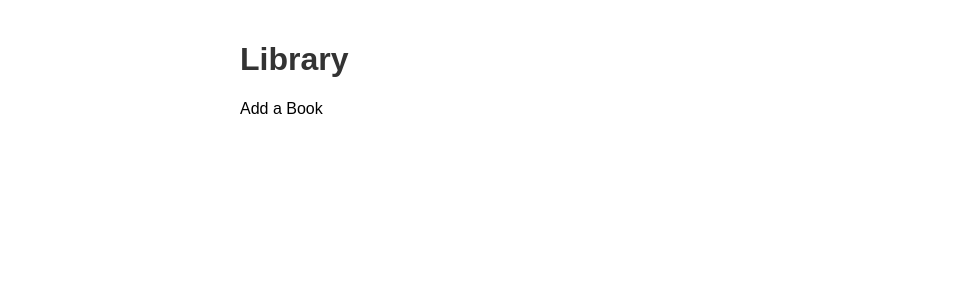
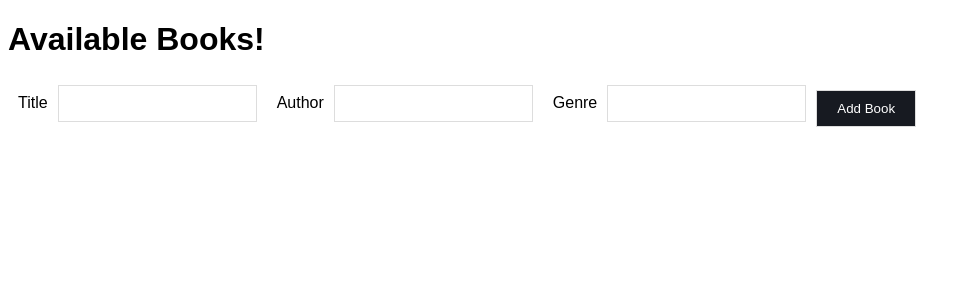
Before and after one commit to SOLARIS-VI/w3d15_homework, a Flask app: page / in a window 1280 px wide. Shown: the top 300 px of the page, without its empty margins (0-970 px from the left). Run offline with Flask 3, Linux system fonts and the light colour scheme.

Commit message:
“w3d15_homework”

```diff
--- a/static/main.css
+++ b/static/main.css
@@ -1,41 +1,88 @@
 body {
-    font-family: Arial, sans-serif;
-    margin: 0;
-    padding: 0;
+    background-color: #ffffff;
+    font-family: Arial, Helvetica, sans-serif;
   }
 
-  .container {
-    max-width: 800px;
-    margin: 0 auto;
-    padding: 20px;
-  }
-
-  h1 {
-    color: #333;
-  }
-
-  ul {
-    list-style-type: none;
-    padding: 0;
-  }
-
-  li {
-    margin-bottom: 10px;
+  .navLink li {
+    margin: 20px;
   }
 
   a {
-    color: #000000;
-    text-decoration: none;
+    color: black;
   }
 
-  form {
+  .navLink {
+    display: inline;
+  }
+
+  .form-inline {
+    display: flex;
+    flex-flow: row wrap;
+    align-items: center;
+  }
+
+  /* Add some margins for each label */
+  .form-inline label {
+    margin: 5px 10px 5px 10px;
+  }
+
+  /* Style the input fields */
+  .form-inline input[type="text"],
+  .form-inline input[type="number"],
+  .form-inline input[type="date"] {
+    vertical-align: middle;
+    margin: 5px 10px 5px 0;
+    padding: 10px;
+    background-color: #fff;
+    border: 1px solid #ddd;
+  }
+
+  .form-inline input[type="number"] {
+    width: 6%;
+  }
+
+  /* Style the submit button */
+  .form-inline input[type="submit"] {
+    padding: 10px 20px;
+    background-color: #171A21;
+    border: 1px solid #ddd;
+    color: white;
     margin-top: 10px;
   }
 
-  input[type="submit"] {
-    background-color: #d8050c;
-    color: #fff;
-    padding: 8px 16px;
-    border: none;
-    cursor: pointer;
+  .form-inline input[type="submit"]:hover {
+    background-color: #7A93AC;
   }
+
+  .book-container {
+    display: flex;
+    flex-wrap: wrap;
+    justify-content: space-around;
+  }
+
+  .book {
+    display: flex;
+    flex-direction: column;
+    width: 20vw;
+    background-color: #617073;
+    padding: 10px;
+    margin: 20px;
+  }
+
+  .book p,
+  .book i {
+    color: rgb(0, 0, 0);
+    list-style: none;
+    margin: 3px;
+  }
+
+  h2 {
+    color: lightgrey;
+  }
+
+  h3,
+  h4,
+  h5 {
+    margin: 5px;
+    color: white;
+  }
--- a/templates/book_detail.html
+++ b/templates/book_detail.html
@@ -1,10 +1,12 @@
 {% extends 'base.html' %}
 
 {% block content %}
+
     <h1>{{ book.title }}</h1>
     <p>Author: {{ book.author }}</p>
     <p>Genre: {{ book.genre }}</p>
     <form action="/books/{{ index }}/delete" method="POST">
         <input type="submit" value="Remove">
     </form>
+
 {% endblock %}
--- a/templates/index.html
+++ b/templates/index.html
@@ -1,11 +1,29 @@
-{% extends 'base.html' %}
+{% extends "base.html" %}
 
 {% block content %}
-    <h1>Library</h1>
-    <ul>
-        {% for book in library %}
-            <li><a href="/books/{{ loop.index0 }}">{{ book.title }}</a> by {{ book.author }}</li>
-        {% endfor %}
-    </ul>
-    <a href="/books/new">Add a Book</a>
+    <h1>Available Books!</h1>
+
+    <form class="form-inline" action="/books" method="post">
+      <label for="title">Title</label>
+      <input type="text" name="title" id="title">
+      <label for="author">Author</label>
+      <input type="text" name="author" id="author">
+      <label for="genre">Genre</label>
+      <input type="text" name="genre" id="genre">
+      <input type="submit" value="Add Book">
+    </form>
+
+    <div class="book-container">
+    {% for book in books %}
+    <div class="book">
+      <h2>{{ book.title }}</h2>
+      <h3>Author: {{ book.author }}</h3>
+      <h4>Genre: {{ book.genre }}</h4>
+
+      <form class="form-inline" action="/books/delete/{{ loop.index0 }}" method="POST">
+        <input type="submit" value="Remove">
+      </form>
+    </div>
+    {% endfor %}
+    </div>
 {% endblock %}
```
